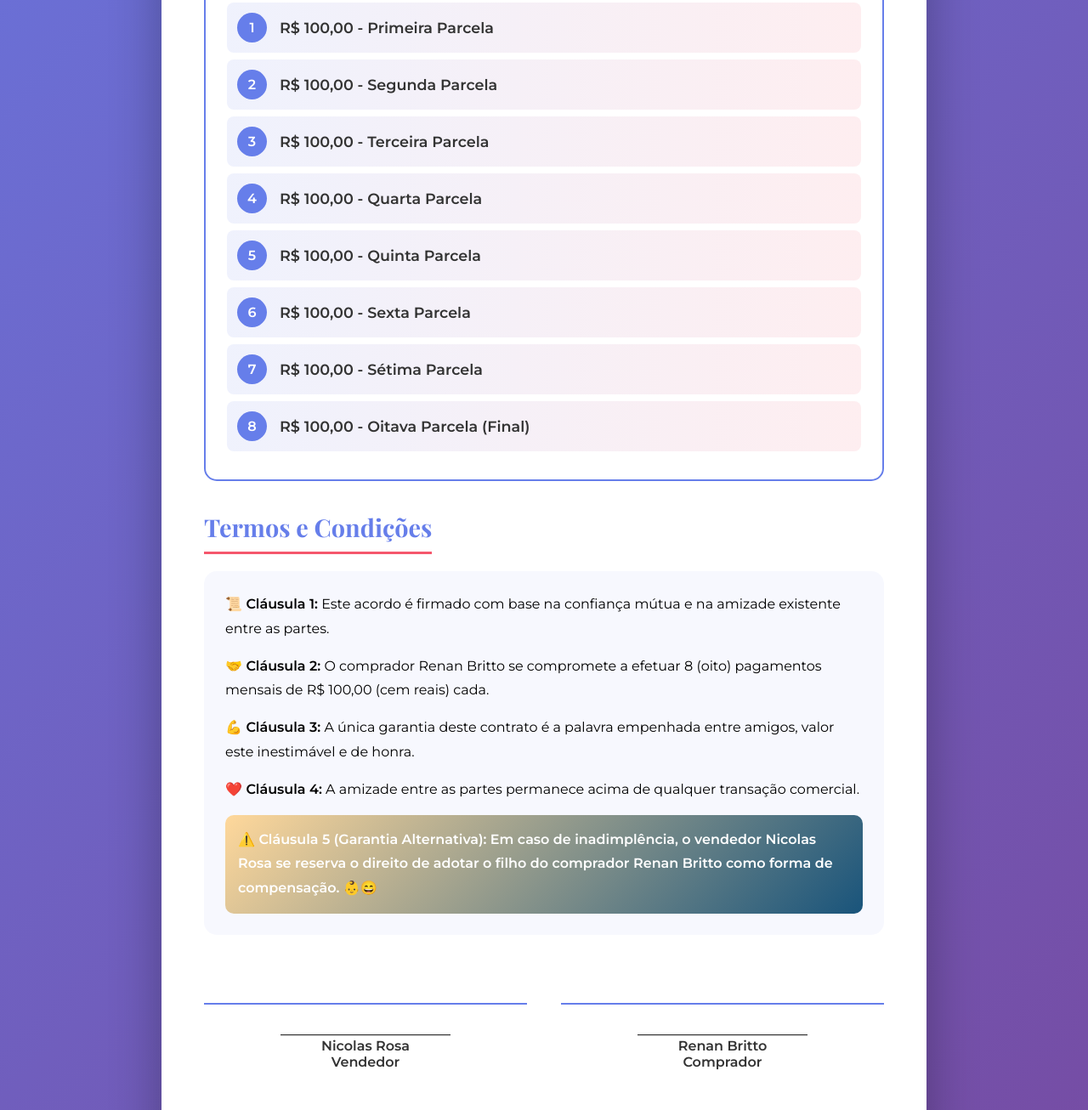
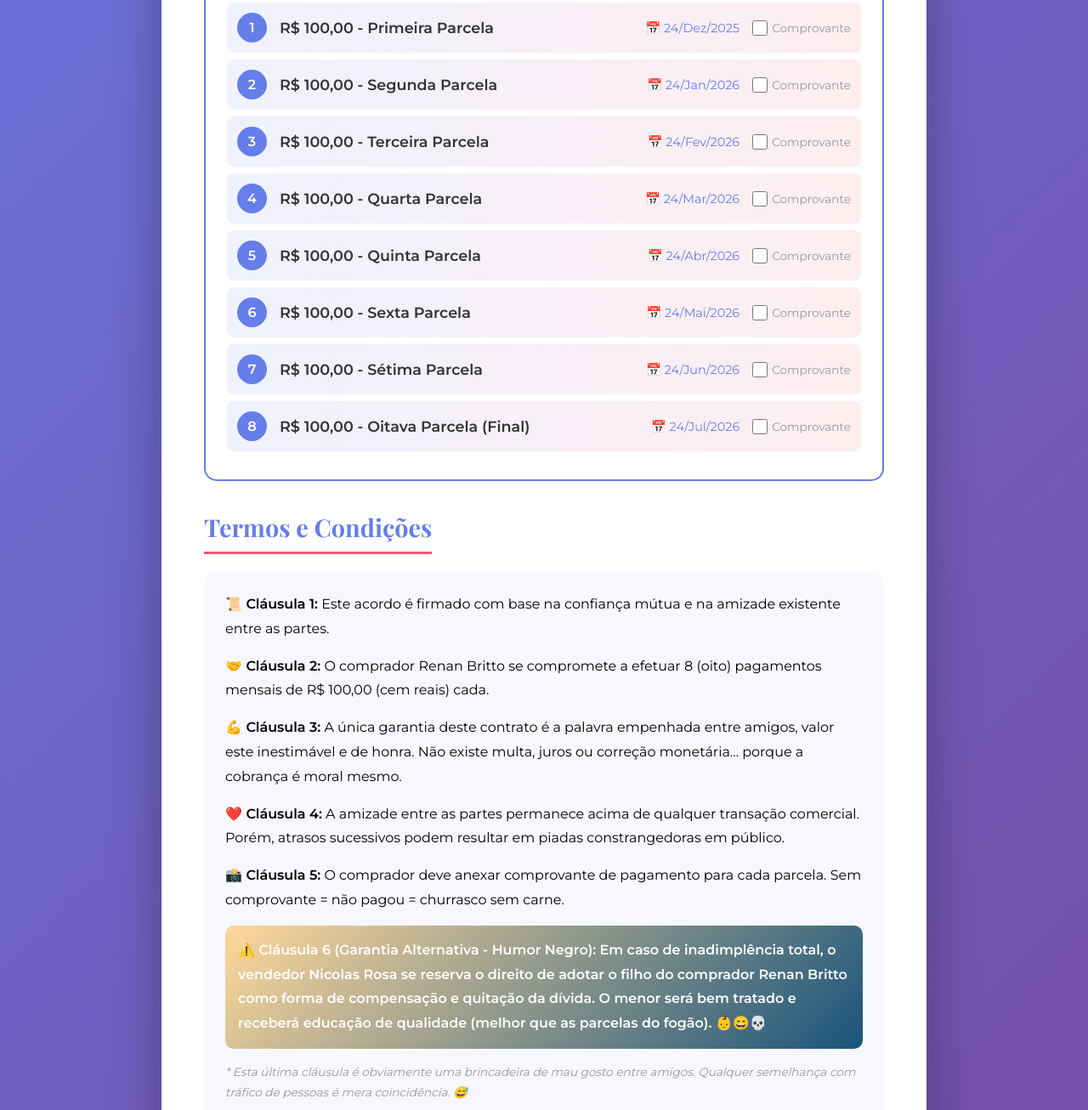
Before and after one commit to avilaops/Brito, a plain HTML site: page index.html in a window 1280 px wide. Shown: the part 1143-2449 px from the top of the page at 85% size. Drawn offline with nearby package versions, Linux system fonts and the light colour scheme.

Commit message:
Adicionando datas de vencimento, checkboxes de comprovante e intensificando o humor negro

```diff
--- a/index.html
+++ b/index.html
@@ -235,6 +235,37 @@
             font-size: 1.1em;
             font-weight: 600;
             color: #333;
+            flex: 1;
+        }
+
+        .payment-date {
+            font-size: 0.9em;
+            color: #667eea;
+            margin-left: 15px;
+            font-weight: 500;
+        }
+
+        .payment-proof {
+            display: flex;
+            align-items: center;
+            margin-left: 15px;
+            font-size: 0.85em;
+            color: #999;
+        }
+
+        .payment-proof input[type="checkbox"] {
+            margin-right: 5px;
+            cursor: pointer;
+            width: 18px;
+            height: 18px;
+        }
+
+        .payment-item.paid {
+            background: linear-gradient(90deg, rgba(76, 175, 80, 0.15) 0%, rgba(139, 195, 74, 0.15) 100%);
+        }
+
+        .payment-item.paid .payment-number {
+            background: #4caf50;
         }
 
         .footer {
@@ -345,34 +376,74 @@
                     <div class="payment-item">
                         <div class="payment-number">1</div>
                         <div class="payment-value">R$ 100,00 - Primeira Parcela</div>
+                        <div class="payment-date">📅 24/Dez/2025</div>
+                        <div class="payment-proof">
+                            <input type="checkbox" id="proof1">
+                            <label for="proof1">Comprovante</label>
+                        </div>
                     </div>
                     <div class="payment-item">
                         <div class="payment-number">2</div>
                         <div class="payment-value">R$ 100,00 - Segunda Parcela</div>
+                        <div class="payment-date">📅 24/Jan/2026</div>
+                        <div class="payment-proof">
+                            <input type="checkbox" id="proof2">
+                            <label for="proof2">Comprovante</label>
+                        </div>
                     </div>
                     <div class="payment-item">
                         <div class="payment-number">3</div>
                         <div class="payment-value">R$ 100,00 - Terceira Parcela</div>
+                        <div class="payment-date">📅 24/Fev/2026</div>
+                        <div class="payment-proof">
+                            <input type="checkbox" id="proof3">
+                            <label for="proof3">Comprovante</label>
+                        </div>
                     </div>
                     <div class="payment-item">
                         <div class="payment-number">4</div>
                         <div class="payment-value">R$ 100,00 - Quarta Parcela</div>
+                        <div class="payment-date">📅 24/Mar/2026</div>
+                        <div class="payment-proof">
+                            <input type="checkbox" id="proof4">
+                            <label for="proof4">Comprovante</label>
+                        </div>
                     </div>
                     <div class="payment-item">
                         <div class="payment-number">5</div>
                         <div class="payment-value">R$ 100,00 - Quinta Parcela</div>
+                        <div class="payment-date">📅 24/Abr/2026</div>
+                        <div class="payment-proof">
+                            <input type="checkbox" id="proof5">
+                            <label for="proof5">Comprovante</label>
+                        </div>
                     </div>
                     <div class="payment-item">
                         <div class="payment-number">6</div>
                         <div class="payment-value">R$ 100,00 - Sexta Parcela</div>
+                        <div class="payment-date">📅 24/Mai/2026</div>
+                        <div class="payment-proof">
+                            <input type="checkbox" id="proof6">
+                            <label for="proof6">Comprovante</label>
+                        </div>
                     </div>
                     <div class="payment-item">
                         <div class="payment-number">7</div>
                         <div class="payment-value">R$ 100,00 - Sétima Parcela</div>
+                        <div class="payment-date">📅 24/Jun/2026</div>
+                        <div class="payment-proof">
+                            <input type="checkbox" id="proof7">
+                            <label for="proof7">Comprovante</label>
+                        </div>
                     </div>
                     <div class="payment-item">
                         <div class="payment-number">8</div>
                         <div class="payment-value">R$ 100,00 - Oitava Parcela (Final)</div>
+                        <div class="payment-date">📅 24/Jul/2026</div>
+                        <div class="payment-proof">
+                            <input type="checkbox" id="proof8">
+                            <label for="proof8">Comprovante</label>
+                        </div>
                     </div>
                 </div>
             </div>
@@ -391,17 +462,28 @@
                     </p>
                     <p style="margin-bottom: 15px;">
                         <strong>💪 Cláusula 3:</strong> A única garantia deste contrato é a palavra empenhada entre
-                        amigos, valor este inestimável e de honra.
+                        amigos, valor este inestimável e de honra. Não existe multa, juros ou correção monetária...
+                        porque a cobrança é moral mesmo.
                     </p>
                     <p style="margin-bottom: 15px;">
                         <strong>❤️ Cláusula 4:</strong> A amizade entre as partes permanece acima de qualquer transação
-                        comercial.
+                        comercial. Porém, atrasos sucessivos podem resultar em piadas constrangedoras em público.
+                    </p>
+                    <p style="margin-bottom: 15px;">
+                        <strong>📸 Cláusula 5:</strong> O comprador deve anexar comprovante de pagamento para cada
+                        parcela. Sem comprovante = não pagou = churrasco sem carne.
                     </p>
                     <p
                         style="background: linear-gradient(135deg, #ffd89b 0%, #19547b 100%); padding: 15px; border-radius: 10px; color: white; font-weight: 600;">
-                        <strong>⚠️ Cláusula 5 (Garantia Alternativa):</strong> Em caso de inadimplência, o vendedor
+                        <strong>⚠️ Cláusula 6 (Garantia Alternativa - Humor Negro):</strong> Em caso de inadimplência
+                        total, o vendedor
                         Nicolas Rosa se reserva o direito de adotar o filho do comprador Renan Britto como forma de
-                        compensação. 👶😄
+                        compensação e quitação da dívida. O menor será bem tratado e receberá educação de qualidade
+                        (melhor que as parcelas do fogão). 👶😄💀
+                    </p>
+                    <p style="margin-top: 15px; font-size: 0.85em; color: #999; font-style: italic;">
+                        * Esta última cláusula é obviamente uma brincadeira de mau gosto entre amigos. Qualquer
+                        semelhança com tráfico de pessoas é mera coincidência. 😅
                     </p>
                 </div>
             </div>
```
